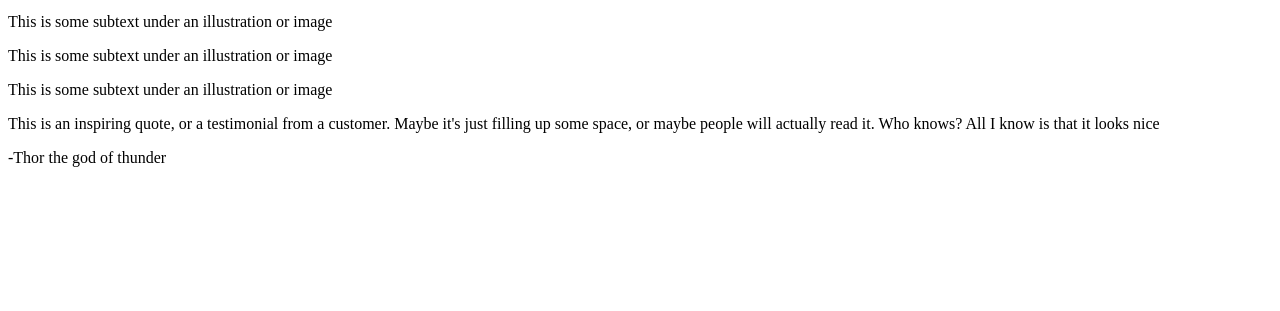
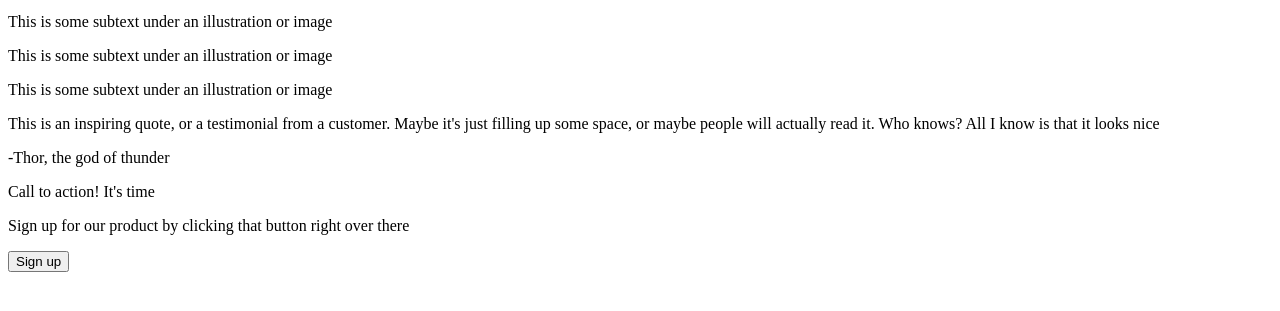
Before and after one commit to 1agoio/TOP-landing_page, a plain HTML site: page index.html in a window 1280 px wide. Shown: the part 359-670 px from the top of the page. Drawn offline with Linux system fonts and the light colour scheme.

Commit message:
end CTA html section

```diff
--- a/index.html
+++ b/index.html
@@ -25,7 +25,7 @@
                     This website has some subtext that goes here under the main title.
                     it's a smaller font and the color is lower in contrast
                 </p>
-                <button> Sign Up</button>
+                <button class="sign-up"> Sign Up</button>
             </div>
             <div class="down-header-right">
                 <img src="" alt="This is a placeholder for an image" width="500" height="300">
@@ -62,13 +62,17 @@
                 Who knows? All I know is that it looks nice
             </p>
         </div>
-        <div><p>-Thor the god of thunder</p></div>
+        <div><p>-Thor, the god of thunder</p></div>
 
 
 
     </div>
     <div class="CTA">
-
+        <div>
+            <p>Call to action! It's time</p>
+            <p>Sign up for our product by clicking that button right over there</p>
+        </div>
+        <button class="sign-up"> Sign up </button>
 
     </div>
     <div class="footer">
```
